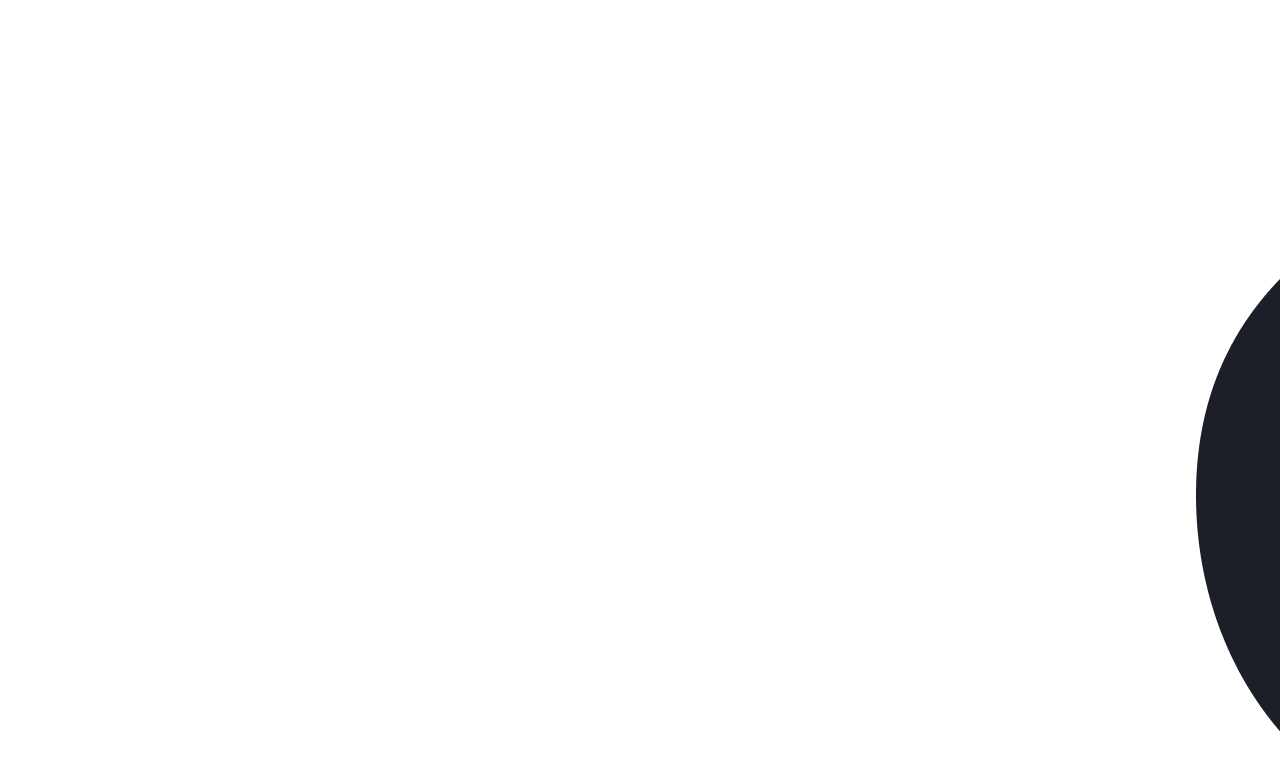
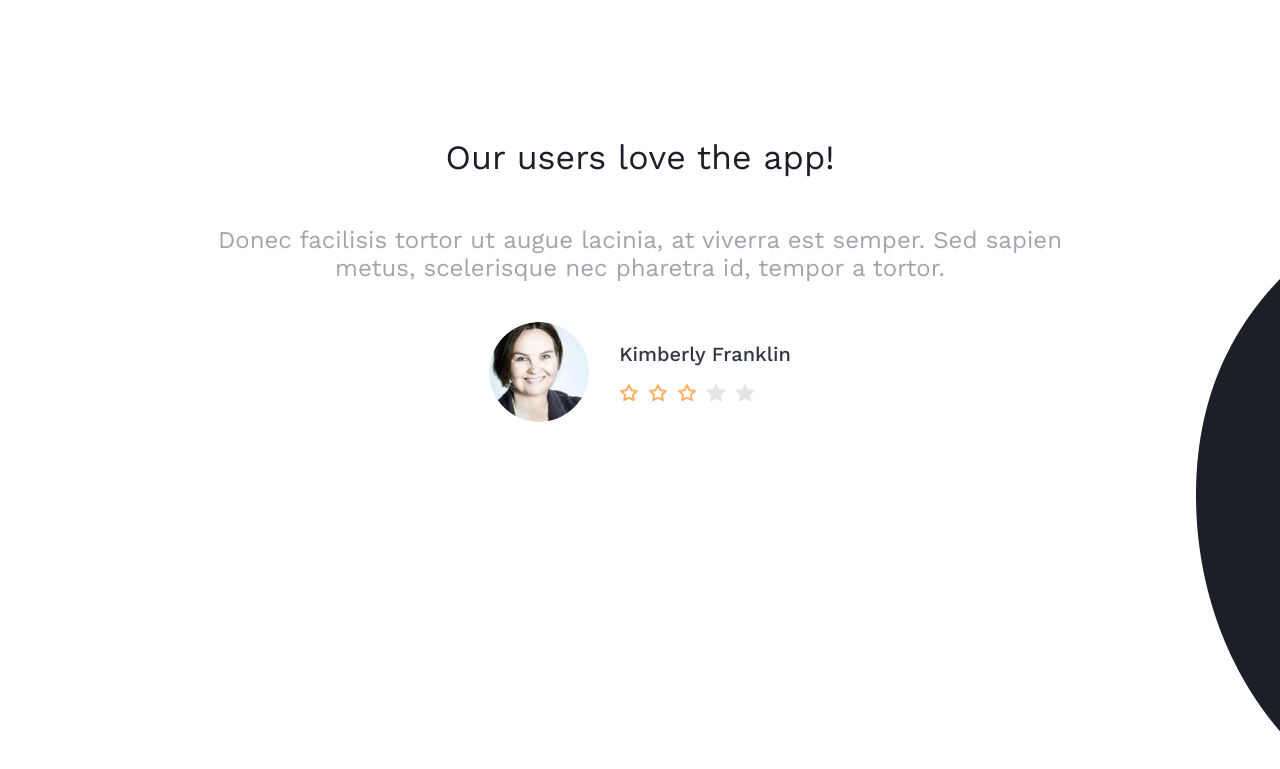
Before and after one commit to naty-naty/web-beepb, a plain HTML site: page index.html in a window 1280 px wide. Shown: the part 3947-4716 px from the top of the page. Drawn offline with nearby package versions, Linux system fonts and the light colour scheme.

Commit message:
changed code

```diff
--- a/css/style.css
+++ b/css/style.css
@@ -551,3 +551,77 @@ line-height: 24px; /* 133.333% */
     background: #1C1F28;
     color: #FFF;
 }
+
+/******reviews******/
+.reviews{
+   padding: 140px 0;
+}
+.reviews__inner {
+}
+.reviews__title {
+    color: #1C1F28;
+    text-align: center;
+    font-size: 34px;
+    font-style: normal;
+    font-weight: 400;
+    line-height: 28px;
+
+}
+.reviews__slider{
+    margin-top: 55px;
+}
+
+.reviews__slide {
+    max-width: 900px;
+    margin: 0 auto;
+    display: flex;
+    flex-direction: column;
+    align-items: center;
+}
+.reviews__slide-text {
+    color: #A1A4AC;
+    text-align: center;
+    font-size: 24px;
+    font-weight: normal;
+    line-height: 28px;
+
+}
+.reviews__slide-info {
+    margin-top: 40px;
+    display: flex;
+}
+
+.reviews__slide-col+.reviews__slide-col {
+    margin-left: 30px;
+
+}
+.reviews__slide-col{
+    display: flex;
+    justify-content: center;
+    flex-direction: column;
+}
+.reviews__slide-img {
+    border-radius: 50%;
+    width: 100px;
+    height: 100px;
+    overflow: hidden;
+}
+.reviews__slide-img img{
+    width: 100%;
+    height: 100%;
+
+}
+.reviews__slide-author {
+    color: #323643;
+    text-align: center;
+    font-size: 20px;
+    font-weight: 500;
+    line-height: normal;
+}
+.reviews__slide-rating {
+    margin-top: 17px;
+    display: flex;
+}
+.reviews__slide-rating img{
+    margin-right: 9px;
+}
--- a/index.html
+++ b/index.html
@@ -252,6 +252,36 @@
          </div>
 
 </section>
+<section class="reviews">
+    <div class="container">
+        <div class="reviews__inner">
+            <h2 class="reviews__title">Our users love the app!</h2>
+            <div class="reviews__slider">
+                <div class="reviews__slide">
+                    <p class="reviews__slide-text">Donec facilisis tortor ut augue lacinia, at viverra est semper. Sed sapien metus, scelerisque nec pharetra id, tempor a tortor. </p>
+                         <div class="reviews__slide-info">
+                            <div class="reviews__slide-col">
+                            <div class="reviews__slide-img">
+                                <img src="images/user.png" alt="user">
+                            </div>
+                            </div>
+                            <div class="reviews__slide-col">
+                                <h3 class="reviews__slide-author">Kimberly Franklin</h3>
+                                <div class="reviews__slide-rating">
+                                    <img src="images/star.svg" alt="star">
+                                    <img src="images/star.svg" alt="star">
+                                    <img src="images/star.svg" alt="star">
+                                    <img src="images/star-gray.svg" alt="star-gray">
+                                    <img src="images/star-gray.svg" alt="star-gray">
+                                </div>
+                            </div>
+                         </div>
+                </div>
+            </div>
+
+        </div>
+    </div>
+</section>
     <script src="js/main.js"></script>
 
 </body>
```
Also changed, not shown: images/star-gray.svg (renamed from images/dtar-gray.svg).
